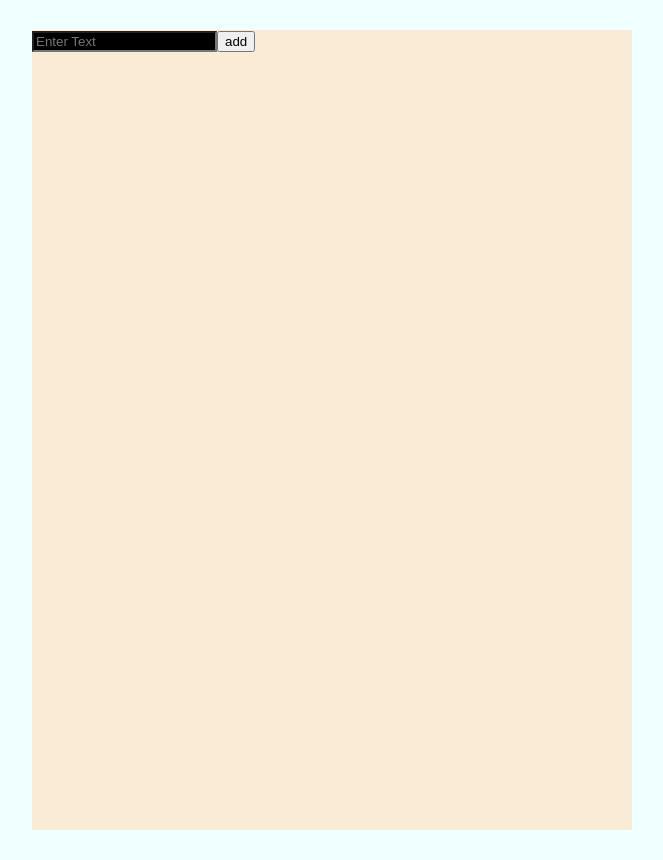
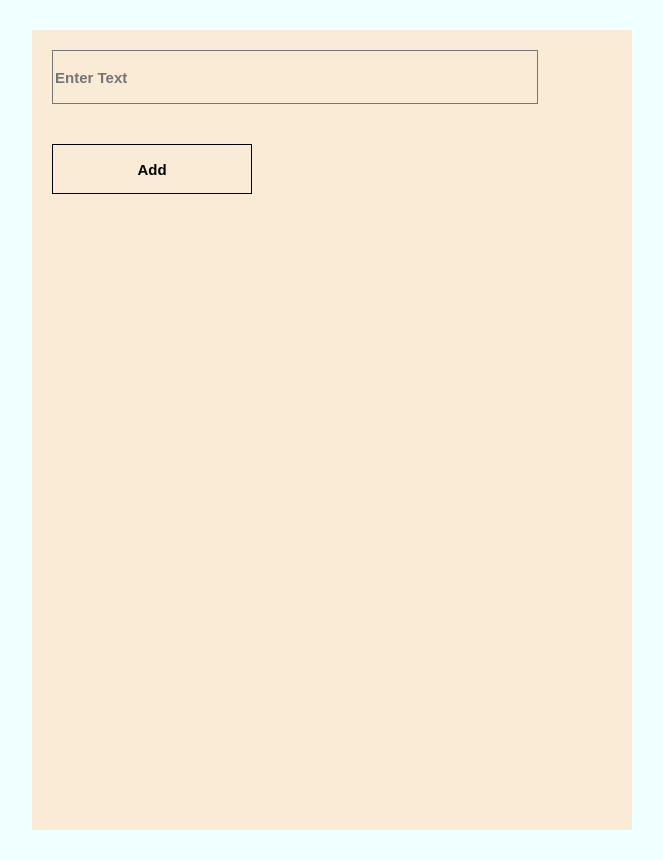
Before and after one commit to Mohib008/To-Do-List, a React (Create React App) app: page / in a window 1280 px wide. Shown: the whole page, without its empty margins (308-971 px from the left). Built offline with nearby package versions, Linux system fonts and the light colour scheme.

Commit message:
file add

```diff
--- a/src/App.css
+++ b/src/App.css
@@ -9,6 +9,81 @@ body {
   margin: 30px auto;
 }
 
-.pa2 {
-  background-color: black;
+
+
+.ba {
+  border-style: solid;
+  border-width: 1px;
 }
+
+.b--black {
+  border-color: #000;
+}
+
+.b--transparent {
+  border-color: transparent;
+}
+
+.b {
+  font-weight: bold;
+  width: 200px;
+  height: 50px;
+  padding: auto;
+  margin: 20px;
+  font-size: 15px;
+}
+
+.fw6 {
+  font-weight: 600;
+}
+
+.input-reset {
+  -webkit-appearance: none;
+     -moz-appearance: none;
+}
+
+.input-reset::-moz-focus-inner {
+  border: 0;
+  padding: 0;
+}
+
+.w-100 {
+  width: 100%;
+}
+
+.black-80 {
+  color: rgba(0, 0, 0, .8);
+}
+
+.black {
+  color: #000;
+}
+
+.bg-transparent {
+  background-color: transparent;
+}
+
+.hover-white:hover {
+  color: #fff;
+}
+
+.hover-white:focus {
+  color: #fff;
+}
+
+.hover-bg-black:hover {
+  background-color: #000;
+}
+
+.hover-bg-black:focus {
+  background-color: #000;
+}
+
+
+.measure {
+  max-width: 30em;
+}
+
+.pointer:hover {
+  cursor: pointer;
+}
--- a/src/App.js
+++ b/src/App.js
@@ -9,8 +9,8 @@ class App extends React.Component {
       <div className="App">
       <header className="">
         <form className="measure center">
-          <input className="pa2 input-rest ba bg-transparent hover-bg-black hover-white w-100" type="text" placeholder="Enter Text" />
-          <button className="f4 fw6 ph0 mh0" type="submit">add</button>
+          <input className="b pa2 input-rest ba bg-transparent hover-bg-black hover-white w-100" type="text" placeholder="Enter Text" />
+          <button className="b pa2 input-rest ba bg-transparent hover-bg-black hover-white" type="submit">Add</button>
         </form>
       </header>
       </div>
```
